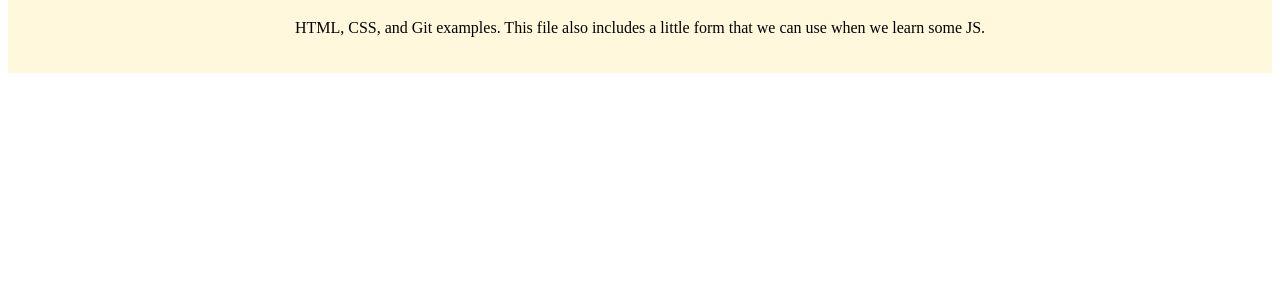
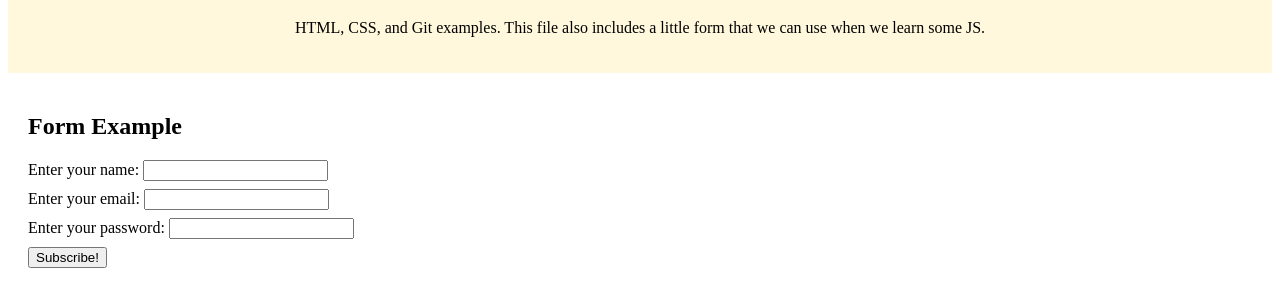
Before and after one commit to sait-wbdv/cprg-day-01-sample-code, a plain HTML site: page index.html in a window 1280 px wide. Shown: the part 89-396 px from the top of the page. Drawn offline with Linux system fonts and the light colour scheme.

Commit message:
added a form

```diff
--- a/index.html
+++ b/index.html
@@ -15,6 +15,26 @@
           that we can use when we learn some JS.
         </p>
       </header>
+      <section>
+        <h2>Form Example</h2>
+        <form>
+          <div class="form-example">
+            <label for="name">Enter your name: </label>
+            <input type="text" name="name" id="name" required />
+          </div>
+          <div class="form-example">
+            <label for="email">Enter your email: </label>
+            <input type="email" name="email" id="email" required />
+          </div>
+          <div class="form-example">
+            <label for="password">Enter your password: </label>
+            <input type="password" name="password" id="password" required />
+          </div>
+          <div class="form-example">
+            <input type="submit" value="Subscribe!" />
+          </div>
+        </form>
+      </section>
     </main>
   </body>
 </html>
--- a/style.css
+++ b/style.css
@@ -13,3 +13,7 @@ section {
   margin: 12px;
   padding: 8px;
 }
+
+.form-example {
+  margin-top: 8px;
+}
```
